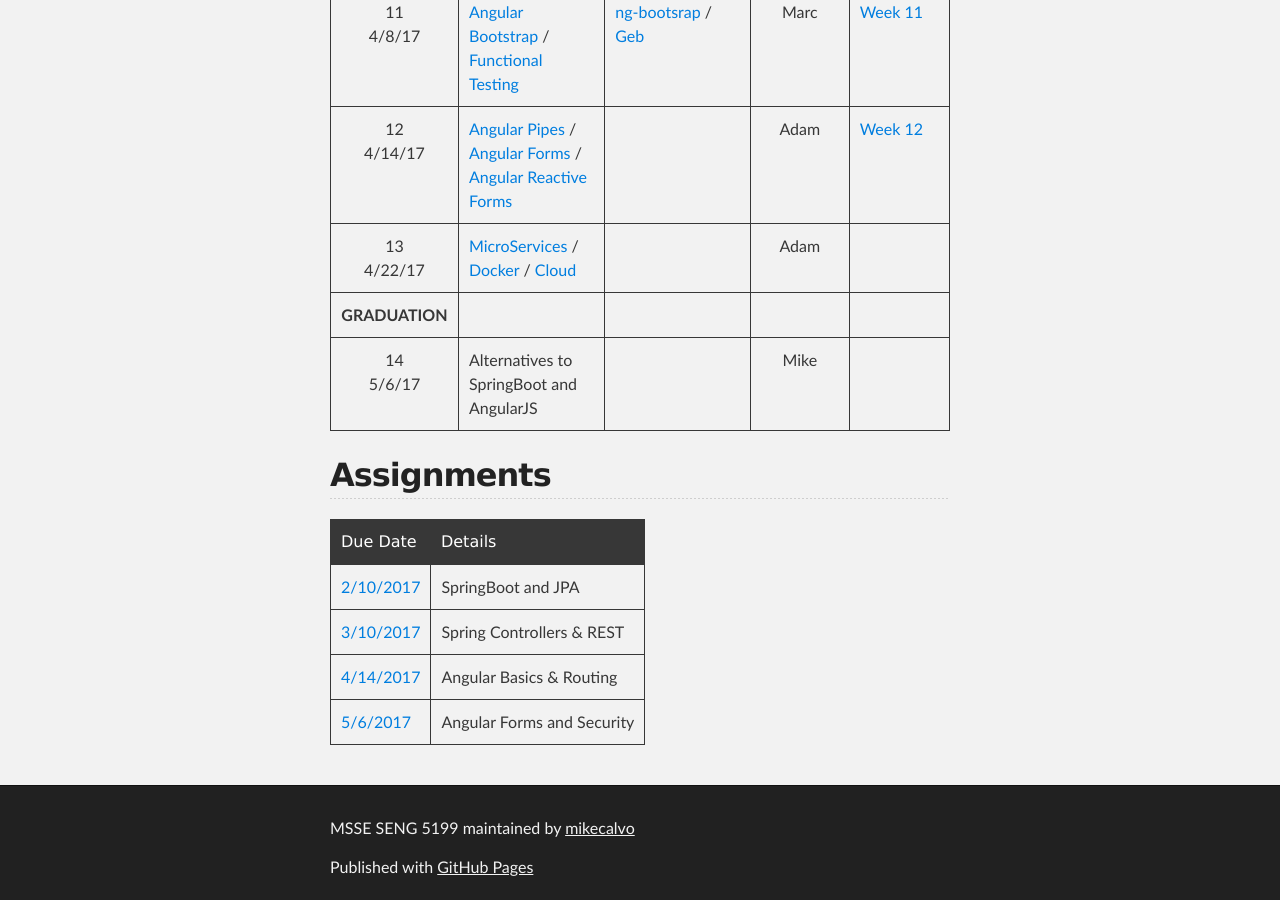
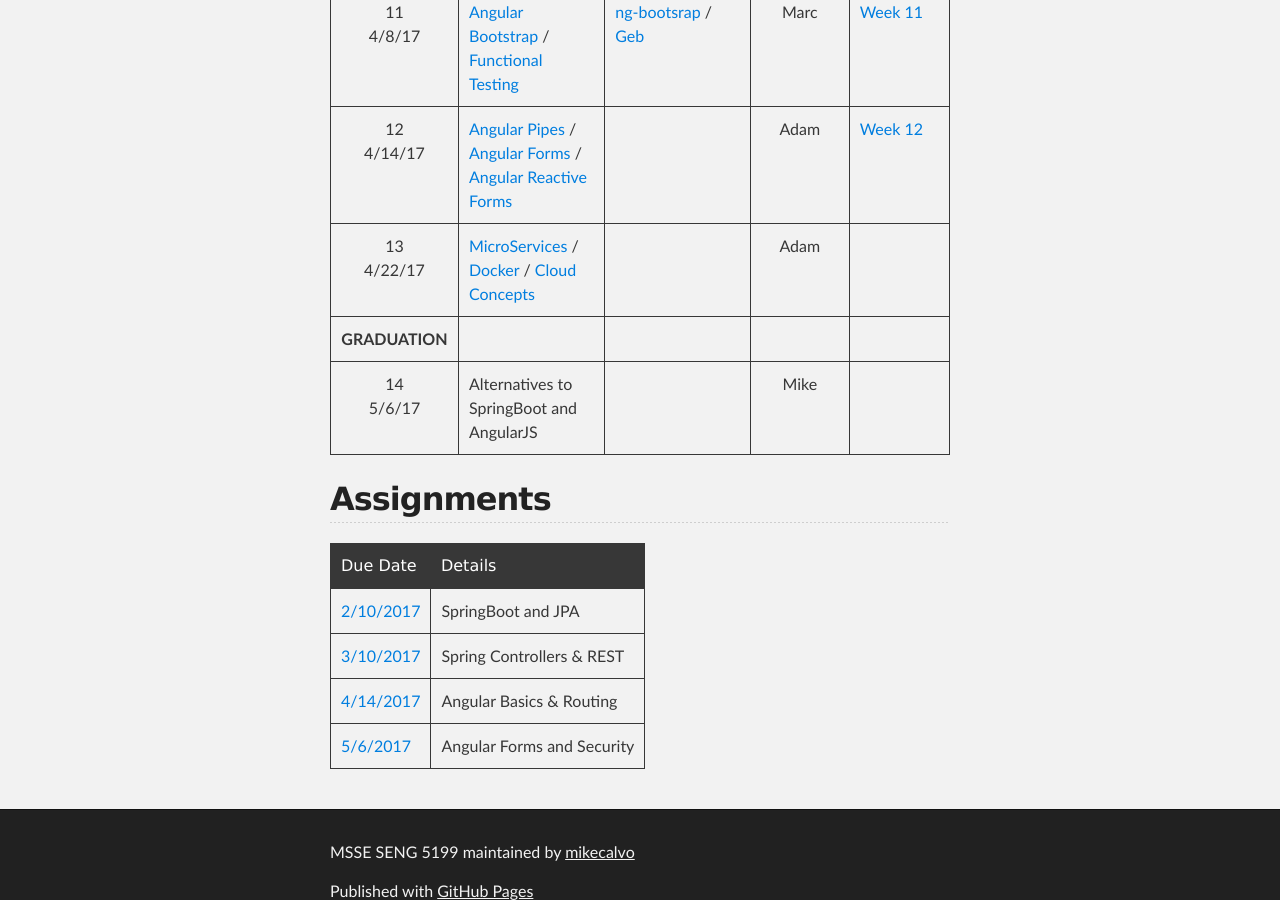
Before and after one commit to mikecalvo/mikecalvo.github.io, a Jekyll site: the page built from msse/index.md, in a window 1280 px wide and 900 px high, scrolled down 1535 px. Built offline with Jekyll 4.4.1, drawn with Linux system fonts in a browser that asks for light colours.

Commit message:
Updating verbage

```diff
--- a/msse/index.md
+++ b/msse/index.md
@@ -22,7 +22,7 @@ layout: default
 | 10 <br> 3/31/17  | [Angular Components](notes/angular_components) / [Angular Routing](notes/angular_routing) / [Angular Templates](notes/angular_templates) | &nbsp;                                                                                                                                                                                                                                                                                                                          |    Marc     | [Week 10](https://github.umn.edu/kapk0003/week10)                          |
 |  11 <br> 4/8/17  | [Angular Bootstrap](notes/ng_bootstrap) / [Functional Testing](notes/geb_testing)                                                        | [ng-bootsrap](https://ng-bootstrap.github.io/#/home) / [Geb](http://www.gebish.org/manual/current/#navigator)                                                                                                                                                                                                                   |    Marc     | [Week 11](https://github.umn.edu/kapk0003/week11)                          |
 | 12 <br> 4/14/17  | [Angular Pipes](notes/ng_pipes) / [Angular Forms](notes/ng_forms) / [Angular Reactive Forms](notes/ng_reactive_forms)                    | &nbsp;                                                                                                                                                                                                                                                                                                                          |    Adam     | [Week 12](https://github.umn.edu/keys0013/week12Forms)                                                                     |
-| 13 <br> 4/22/17  | [MicroServices](notes/microservices) / [Docker](docker) / [Cloud](cloud)                                                                                                           | &nbsp;                                                                                                                                                                                                                                                                                                                          |    Adam     | &nbsp;                                                                     |
+| 13 <br> 4/22/17  | [MicroServices](notes/microservices) / [Docker](docker) / [Cloud Concepts](cloud)                                                                                                           | &nbsp;                                                                                                                                                                                                                                                                                                                          |    Adam     | &nbsp;                                                                     |
 |  **GRADUATION**  |                                                                                                                                          |                                                                                                                                                                                                                                                                                                                                 |             |                                                                            |
 |  14 <br> 5/6/17  | Alternatives to SpringBoot and AngularJS                                                                                                 | &nbsp;                                                                                                                                                                                                                                                                                                                          |    Mike     | &nbsp;                                                                     |
 
```
